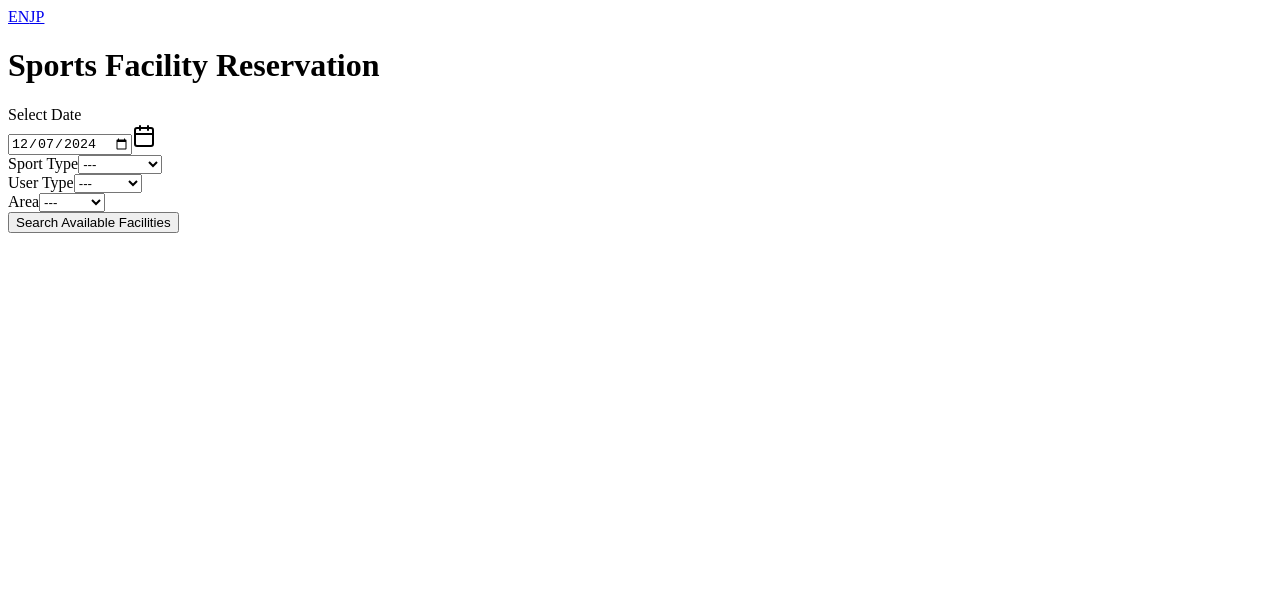
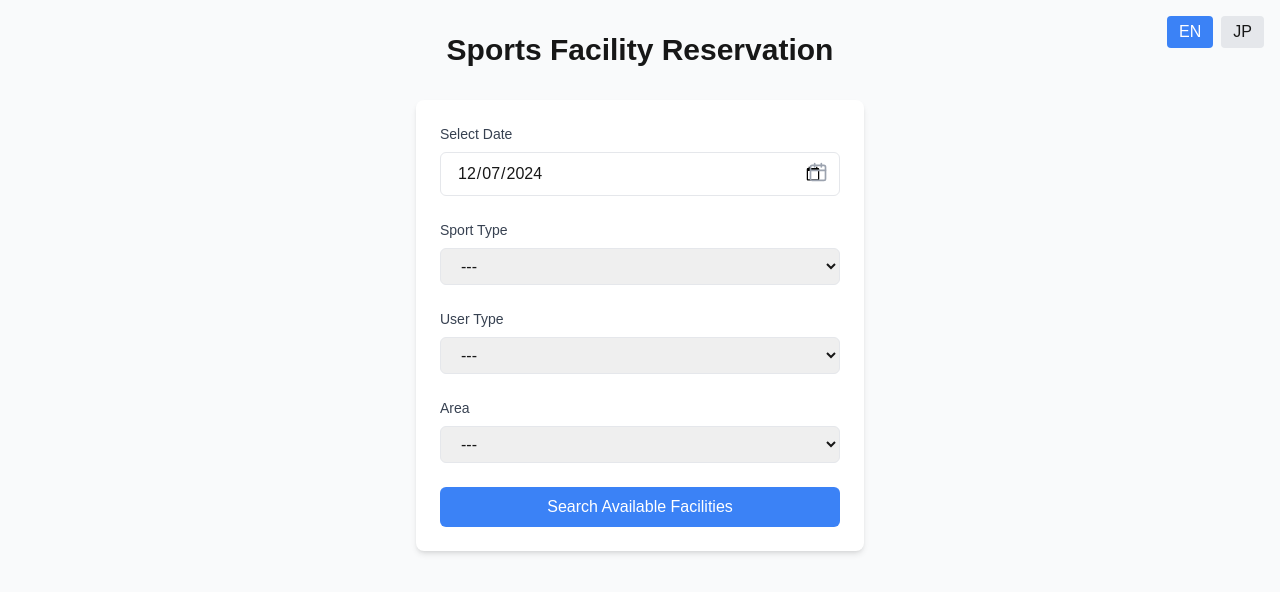
Before and after one commit to SkIrina/facility-reservation, a Next.js app in the folder facility-booking/: page /en in a window 1280 px wide. Shown: the top 592 px of the page. Built offline with nearby package versions, Linux system fonts and the light colour scheme.

Commit message:
fix localization

```diff
--- /dev/null
+++ b/facility-booking/app/[locale]/dictionaries.ts
@@ -0,0 +1,11 @@
+import "server-only";
+
+const dictionaries = {
+  en: () =>
+    import("../lib/i18n/dictionaries/en.json").then((module) => module.default),
+  ja: () =>
+    import("../lib/i18n/dictionaries/ja.json").then((module) => module.default),
+};
+
+export const getDictionary = async (locale: "en" | "ja") =>
+  dictionaries[locale]();
--- a/facility-booking/app/[locale]/page.tsx
+++ b/facility-booking/app/[locale]/page.tsx
@@ -1,13 +1,13 @@
-import { getDictionary } from "@/lib/i18n";
 import { HomeForm } from "@/components/home/home-form";
 import { LanguageSwitcher } from "@/components/language-switcher";
-import { Locale } from "@/lib/i18n";
+import { getDictionary } from "./dictionaries";
 
 export default async function HomePage({
-  params: { locale },
+  params,
 }: {
-  params: { locale: Locale };
+  params: Promise<{ locale: string }>;
 }) {
+  const locale = (await params).locale;
   console.log(locale);
   const dictionary = await getDictionary(locale as "en" | "ja");
 
--- a/facility-booking/app/layout.tsx
+++ b/facility-booking/app/layout.tsx
@@ -1,25 +1,14 @@
-import { Locale, getDictionary } from '@/lib/i18n';
-import { DictionaryProvider } from '@/lib/DictionaryContext';
+import "./globals.css";
 
-export async function generateStaticParams() {
-  return [{ locale: 'en' }, { locale: 'ja' }];
-}
-
-export default async function LocaleLayout({
+export default function RootLayout({
   children,
-  params: { locale },
 }: {
   children: React.ReactNode;
-  params: { locale: Locale };
 }) {
-  const dictionary = await getDictionary(locale);
-
   return (
-    <html lang={locale}>
+    <html lang="en">
       <body>
-        <DictionaryProvider dictionary={dictionary}>
-          {children}
-        </DictionaryProvider>
+        <main>{children}</main>
       </body>
     </html>
   );
--- /dev/null
+++ b/facility-booking/app/lib/i18n/dictionaries/en.json
@@ -0,0 +1,42 @@
+{
+  "common": {
+    "lang": "English",
+    "search": "Search"
+  },
+  "home": {
+    "title": "Sports Facility Reservation",
+    "date": "Select Date",
+    "sport": "Sport Type",
+    "userType": "User Type",
+    "area": "Area",
+    "search": "Search Available Facilities",
+    "sports": {
+      "tennis": "Tennis",
+      "basketball": "Basketball",
+      "soccer": "Soccer",
+      "swimming": "Swimming"
+    },
+    "userTypes": {
+      "adult": "Adult",
+      "student": "Student"
+    },
+    "areas": {
+      "izumo": "Izumo",
+      "hikawa": "Hikawa"
+    }
+  },
+  "search": {
+    "title": "Available Facilities",
+    "noResults": "No facilities found",
+    "time": "Time",
+    "facility": "Facility",
+    "book": "Book"
+  },
+  "booking": {
+    "title": "Booking Confirmation",
+    "startTime": "Start Time",
+    "endTime": "End Time",
+    "confirm": "Confirm Booking",
+    "cancel": "Cancel"
+  }
+}
--- a/facility-booking/app/lib/i18n/dictionaries/en.ts
+++ /dev/null
@@ -1,42 +0,0 @@
-export const en = {
-    common: {
-      lang: 'English',
-      search: 'Search',
-    },
-    home: {
-      title: 'Sports Facility Reservation',
-      date: 'Select Date',
-      sport: 'Sport Type',
-      userType: 'User Type',
-      area: 'Area',
-      search: 'Search Available Facilities',
-      sports: {
-        tennis: 'Tennis',
-        basketball: 'Basketball',
-        soccer: 'Soccer',
-        swimming: 'Swimming'
-      },
-      userTypes: {
-        adult: 'Adult',
-        student: 'Student'
-      },
-      areas: {
-        izumo: 'Izumo',
-        hikawa: 'Hikawa'
-      }
-    },
-    search: {
-      title: 'Available Facilities',
-      noResults: 'No facilities found',
-      time: 'Time',
-      facility: 'Facility',
-      book: 'Book'
-    },
-    booking: {
-      title: 'Booking Confirmation',
-      startTime: 'Start Time',
-      endTime: 'End Time',
-      confirm: 'Confirm Booking',
-      cancel: 'Cancel'
-    }
-  };
--- /dev/null
+++ b/facility-booking/app/lib/i18n/dictionaries/ja.json
@@ -0,0 +1,42 @@
+{
+  "common": {
+    "lang": "日本語",
+    "search": "検索"
+  },
+  "home": {
+    "title": "スポーツ施設予約",
+    "date": "日付選択",
+    "sport": "スポーツの種類",
+    "userType": "利用者区分",
+    "area": "エリア",
+    "search": "空き施設を検索",
+    "sports": {
+      "tennis": "テニス",
+      "basketball": "バスケットボール",
+      "soccer": "サッカー",
+      "swimming": "水泳"
+    },
+    "userTypes": {
+      "adult": "一般",
+      "student": "学生"
+    },
+    "areas": {
+      "izumo": "出雲",
+      "hikawa": "斐川"
+    }
+  },
+  "search": {
+    "title": "利用可能な施設",
+    "noResults": "該当する施設がありません",
+    "time": "時間",
+    "facility": "施設",
+    "book": "予約する"
+  },
+  "booking": {
+    "title": "予約確認",
+    "startTime": "開始時間",
+    "endTime": "終了時間",
+    "confirm": "予約を確定する",
+    "cancel": "キャンセル"
+  }
+}
--- a/facility-booking/app/lib/i18n/dictionaries/ja.ts
+++ /dev/null
@@ -1,42 +0,0 @@
-export const ja = {
-    common: {
-      lang: '日本語',
-      search: '検索',
-    },
-    home: {
-      title: 'スポーツ施設予約',
-      date: '日付選択',
-      sport: 'スポーツの種類',
-      userType: '利用者区分',
-      area: 'エリア',
-      search: '空き施設を検索',
-      sports: {
-        tennis: 'テニス',
-        basketball: 'バスケットボール',
-        soccer: 'サッカー',
-        swimming: '水泳'
-      },
-      userTypes: {
-        adult: '一般',
-        student: '学生'
-      },
-      areas: {
-        izumo: '出雲',
-        hikawa: '斐川'
-      }
-    },
-    search: {
-      title: '利用可能な施設',
-      noResults: '該当する施設がありません',
-      time: '時間',
-      facility: '施設',
-      book: '予約する'
-    },
-    booking: {
-      title: '予約確認',
-      startTime: '開始時間',
-      endTime: '終了時間',
-      confirm: '予約を確定する',
-      cancel: 'キャンセル'
-    }
-  };
--- a/facility-booking/app/lib/i18n/index.ts
+++ /dev/null
@@ -1,15 +0,0 @@
-import { en } from './dictionaries/en';
-import { ja } from './dictionaries/ja';
-
-export const dictionaries = {
-  en,
-  ja,
-};
-
-export type Locale = keyof typeof dictionaries;
-export type Dictionary = typeof en;
-
-// Function to get dictionary for a specific locale
-export async function getDictionary(locale: Locale) {
-  return dictionaries[locale];
-}
--- a/facility-booking/next.config.mjs
+++ b/facility-booking/next.config.mjs
@@ -2,10 +2,6 @@
  * @type {import('next').NextConfig}
  */
 const nextConfig = {
-  i18n: {
-    locales: ["en", "ja"],
-    defaultLocale: "en",
-  },
   images: {
     domains: ["localhost"],
   },
```
Also changed, not shown: facility-booking/app/middleware.ts (deleted, +0 -47 lines).
